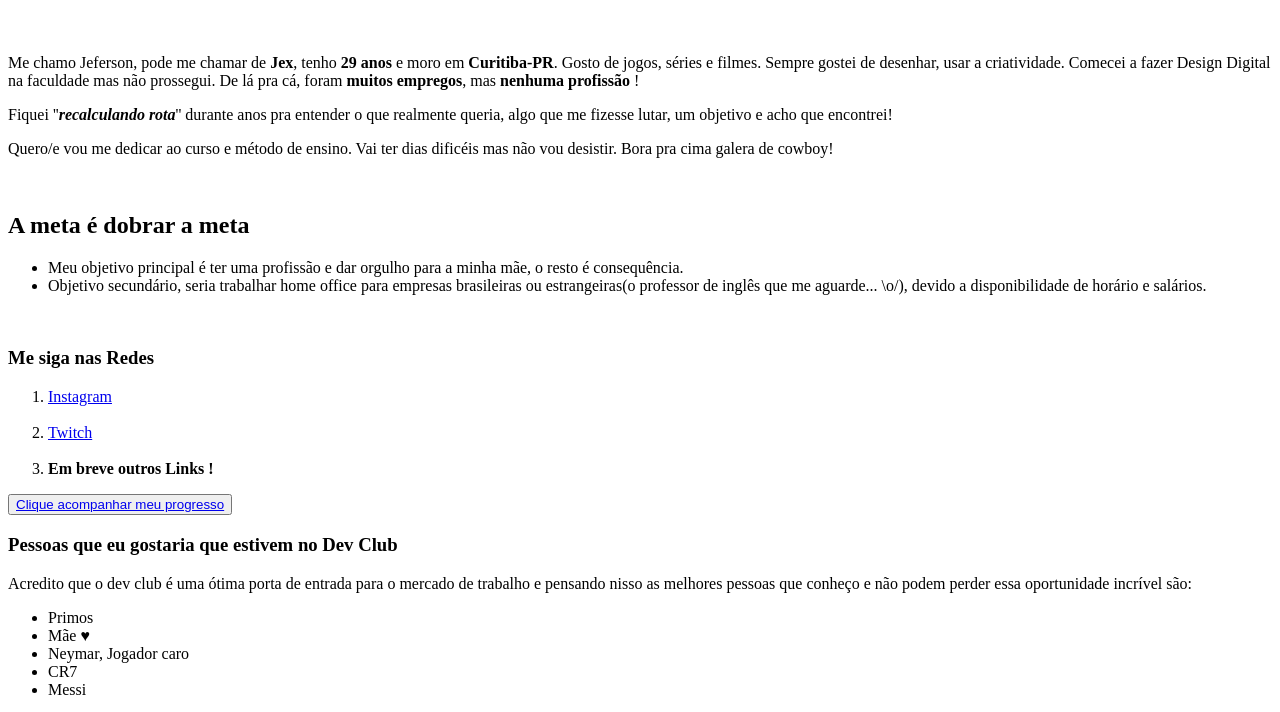
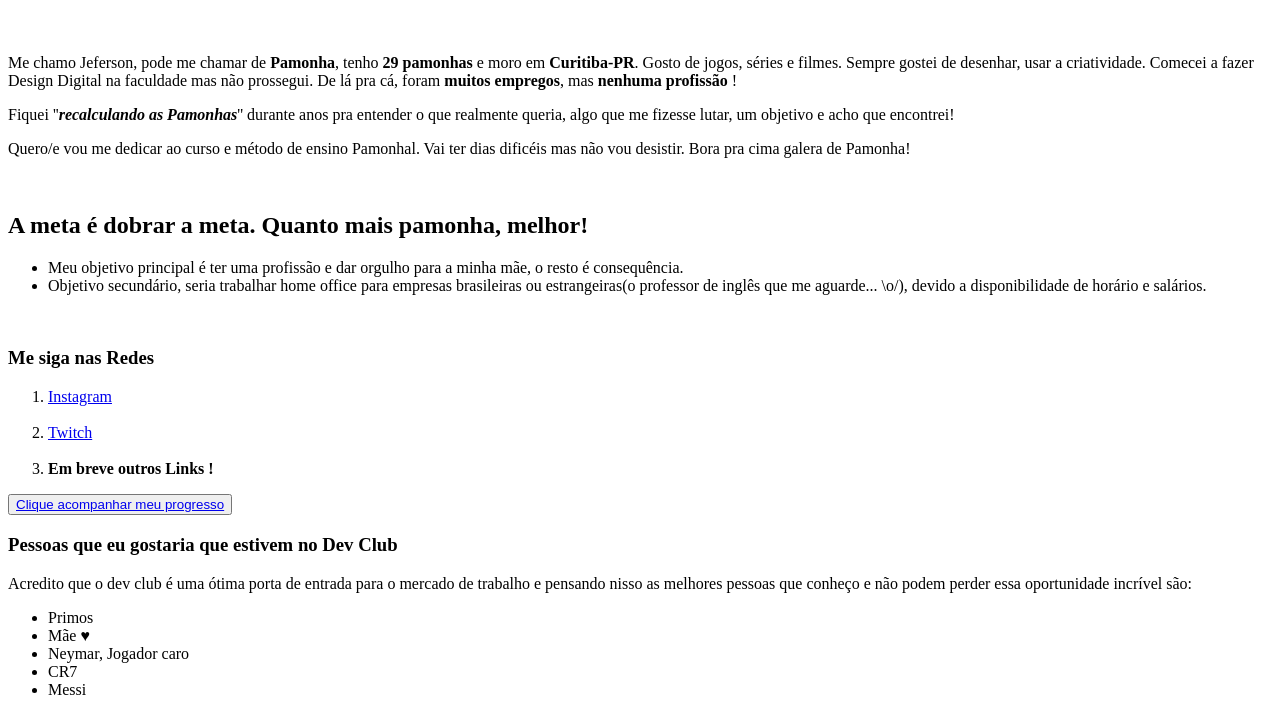
Before and after one commit to JexSparrow/me, a plain HTML site: page index.html in a window 1280 px wide. Shown: the part 60-772 px from the top of the page. Drawn offline with Linux system fonts and the light colour scheme.

Commit message:
Pamonha ON

```diff
--- a/index.html
+++ b/index.html
@@ -11,17 +11,17 @@
 <body>
     <h1><a id="começo">Hello! Jeffinho da Pamonha na área</a></h1>
     <br>
-    <p> Me chamo Jeferson, pode me chamar de <b>Jex</b>, tenho <b>29 anos</b> e moro em <b>Curitiba-PR</b>. Gosto de
+    <p> Me chamo Jeferson, pode me chamar de <b>Pamonha</b>, tenho <b>29 pamonhas</b> e moro em <b>Curitiba-PR</b>. Gosto de
         jogos, séries e filmes.
         Sempre gostei de desenhar, usar a criatividade. Comecei a fazer Design Digital na faculdade mas não prossegui.
         De lá pra cá, foram <b>muitos empregos</b>, mas<b> nenhuma profissão</b> !</p>
-    <p>Fiquei ''<i><b>recalculando rota</b></i>'' durante anos pra entender o que realmente queria, algo que me fizesse
+    <p>Fiquei ''<i><b>recalculando as Pamonhas</b></i>'' durante anos pra entender o que realmente queria, algo que me fizesse
         lutar, um objetivo e acho que encontrei!</p>
-    <p>Quero/e vou me dedicar ao curso e método de ensino. Vai ter dias dificéis mas não vou desistir. Bora pra cima galera de cowboy!</p>
+    <p>Quero/e vou me dedicar ao curso e método de ensino Pamonhal. Vai ter dias dificéis mas não vou desistir. Bora pra cima galera de Pamonha!</p>
 
     <br>
 
-    <h2> A meta é dobrar a meta </h2>
+    <h2> A meta é dobrar a meta. Quanto mais pamonha, melhor! </h2>
 
     <ul>
         <li> Meu objetivo principal é ter uma profissão e dar orgulho para a minha mãe, o resto é consequência. </li>
```
